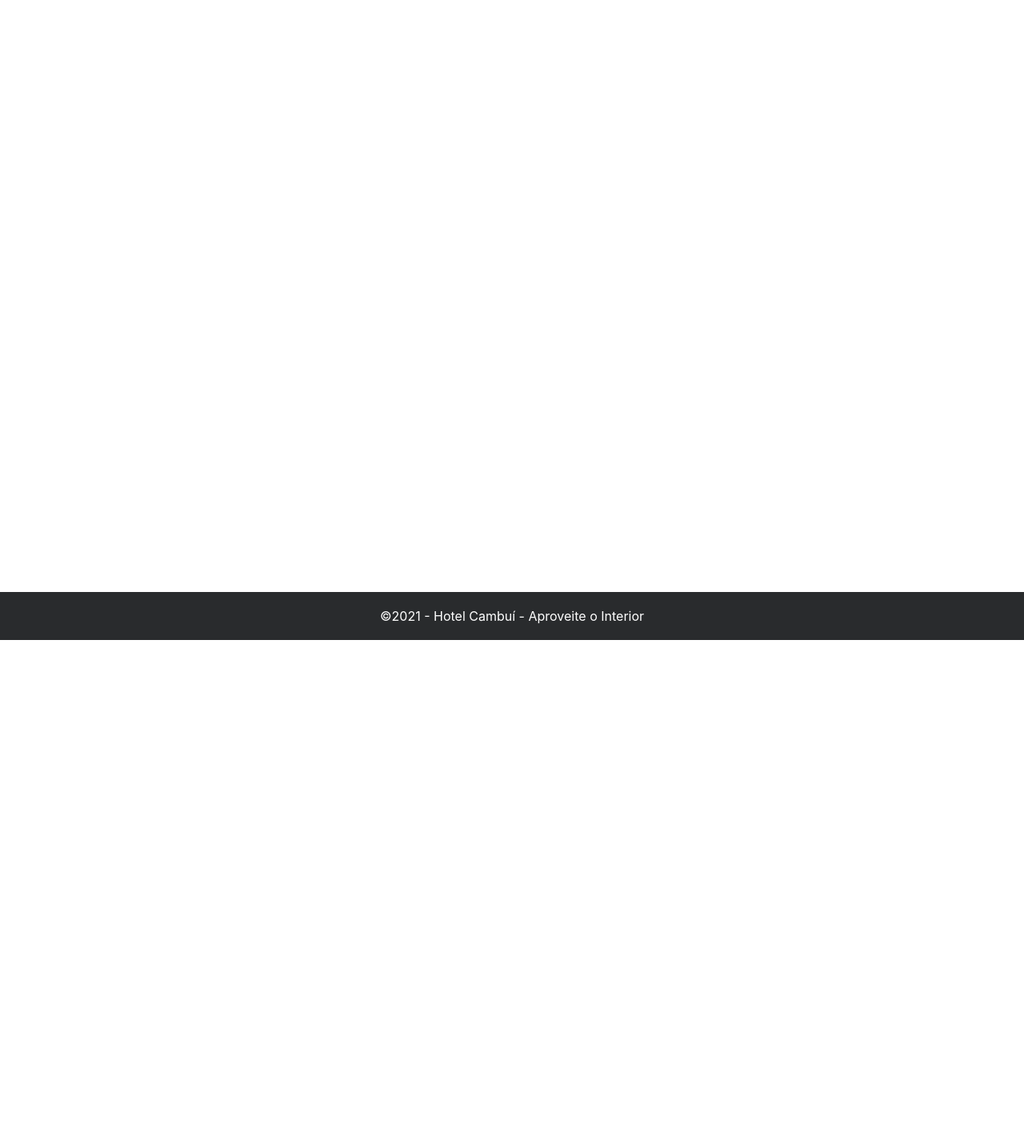
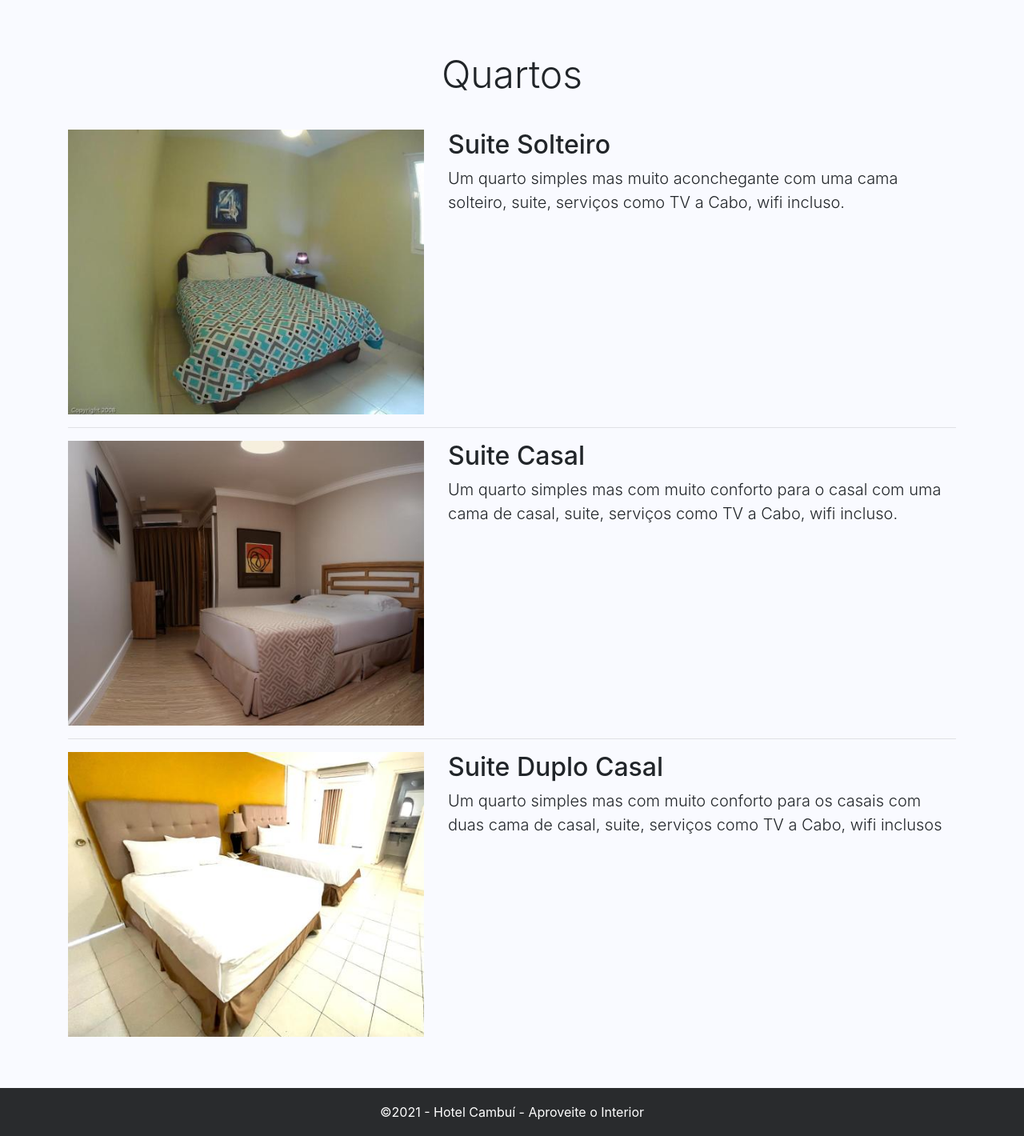
Before and after one commit to VictorHugoM13/hotelCambui, a PHP site: the page made by app/sts/Views/quartos/quartos.php in a window 1280 px wide. Shown: the whole page at 80% size. Before the commit the page ends 800 px from the top, so only its background shows below. Run offline with PHP 8.4, Linux system fonts and the light colour scheme; the template is opened without the code that fills it, so the values that code supplies are empty; some libraries are stand-ins or nearby versions.

Commit message:
views quartos

```diff
--- a/app/sts/Controllers/Quartos.php
+++ b/app/sts/Controllers/Quartos.php
@@ -10,10 +10,9 @@
     class Quartos {
 
         public function index() {
-            echo "<h1>Pagina Controller Quartos</h1>";
             $modelQuartos = new \Sts\Models\StsQuartos();
             $modelQuartos->index();
             $carregarView = new ConfigView('Views/quartos/quartos');
-
+            $carregarView->renderizar();
         }
     }
--- a/app/sts/Controllers/Reservas.php
+++ b/app/sts/Controllers/Reservas.php
@@ -21,8 +21,8 @@
                 unset($this->Dados['email']);
                 $reserva = new \Sts\Models\helper\StsCreate();
                 $reserva->execCreate('tb_reserva', $this->Dados);
-
-                echo "<script>alert('Cliente cadastrado com sucesso!!');</script>";
+                echo "<script>alert('Reserva realizada com Sucesso!');</script>";
+                header('Location: '. URL . 'home');
             }
             $modelQuartos= new \Sts\Models\StsQuartos();
             $this->Dados['tb_quarto'] = $modelQuartos->index();
--- a/app/sts/Views/quartos/quartos.php
+++ b/app/sts/Views/quartos/quartos.php
@@ -1 +1,40 @@
-<?php
+<main role="main">
+    <div class="jumbotron sobre-empresa">
+        <div class="container">
+            <h2 class="display-4 text-center" style="margin-bottom: 40px;">Quartos</h2>
+            <div class="row featurette">
+                <div class="col-md-7 order-md-2 sobre-emp-text">
+                    <h2 class="featurette-heading"> Suite Solteiro</h2>
+                    <p class="lead">Um quarto simples mas muito aconchegante com uma cama solteiro, suite, serviços como TV a Cabo, wifi incluso.</p>
+                </div>
+                <div class="col-md-5 order-md-1 sobre-emp-img">
+                    <img class="featurette-image img-fluid mx-auto" src="<?php echo URL;?>assets/imagens/quarto_um.jpg" alt="Generic placeholder image">
+                </div>
+            </div>
+            <hr class="featurette-divider">
+
+            <div class="row featurette">
+                <div class="col-md-7 order-md-2 sobre-emp-text">
+                    <h2 class="featurette-heading"> Suite Casal</h2>
+                    <p class="lead">Um quarto simples mas com muito conforto para o casal com uma cama de casal, suite, serviços como TV a Cabo, wifi incluso.</p>
+                </div>
+                <div class="col-md-5 order-md-1 sobre-emp-img">
+                    <img class="featurette-image img-fluid mx-auto" src="<?php echo URL;?>assets/imagens/quarto_dois.jpg" alt="Generic placeholder image">
+                </div>
+            </div>
+            <hr class="featurette-divider">
+            <div class="row featurette">
+                <div class="col-md-7 order-md-2 sobre-emp-text">
+                    <h2 class="featurette-heading"> Suite Duplo Casal</h2>
+                    <p class="lead">Um quarto simples mas com muito conforto para os casais com duas cama de casal, suite, serviços como TV a Cabo, wifi inclusos</p>
+                </div>
+                <div class="col-md-5 order-md-1 sobre-emp-img">
+                    <img class="featurette-image img-fluid mx-auto" src="<?php echo URL;?>assets/imagens/quarto_tres.jpg" alt="Generic placeholder image">
+                </div>
+            </div>
+        </div>
+    </div>
+
+
+
+</main>
```
Also changed, not shown: app/sts/Views/reservas/reservas.php (+21 -4 lines), assets/imagens/quarto_dois.jpg (added), assets/imagens/quarto_tres.jpg (added), assets/imagens/quarto_um.jpg (added).
